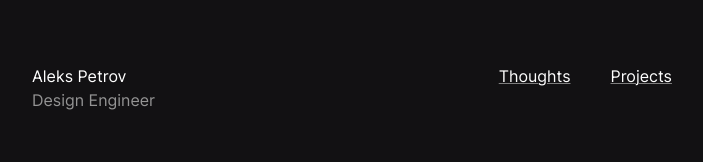
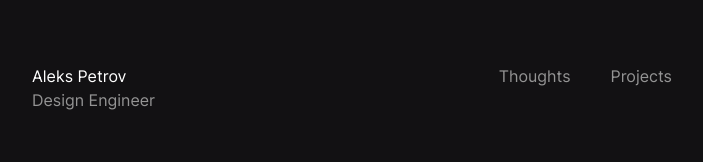
Before and after one commit to alekspetrov/alekspetrov-website, a Nuxt app: page / in a window 1280 px wide. Shown: the top 162 px of the page, without its empty margins (288-991 px from the left). Built offline with nearby package versions, Linux system fonts and the light colour scheme; no server answers.

Commit message:
upd: site header nav

```diff
--- a/components/site/Header.vue
+++ b/components/site/Header.vue
@@ -21,8 +21,8 @@ const role =
       <div>{{ role }}</div>
     </div>
     <div class="main-nav">
-      <NuxtLink to="/blog" class="link">Thoughts</NuxtLink>
-      <NuxtLink to="/projects" class="link">Projects</NuxtLink>
+      <NuxtLink to="/blog" class="nav-link">Thoughts</NuxtLink>
+      <NuxtLink to="/projects" class="nav-link">Projects</NuxtLink>
     </div>
   </header>
 </template>
@@ -44,4 +44,10 @@ const role =
   display: flex;
   gap: 40px;
 }
+
+.nav-link {
+  &.router-link-exact-active {
+    color: var(--gray-100);
+  }
+}
 </style>
```
